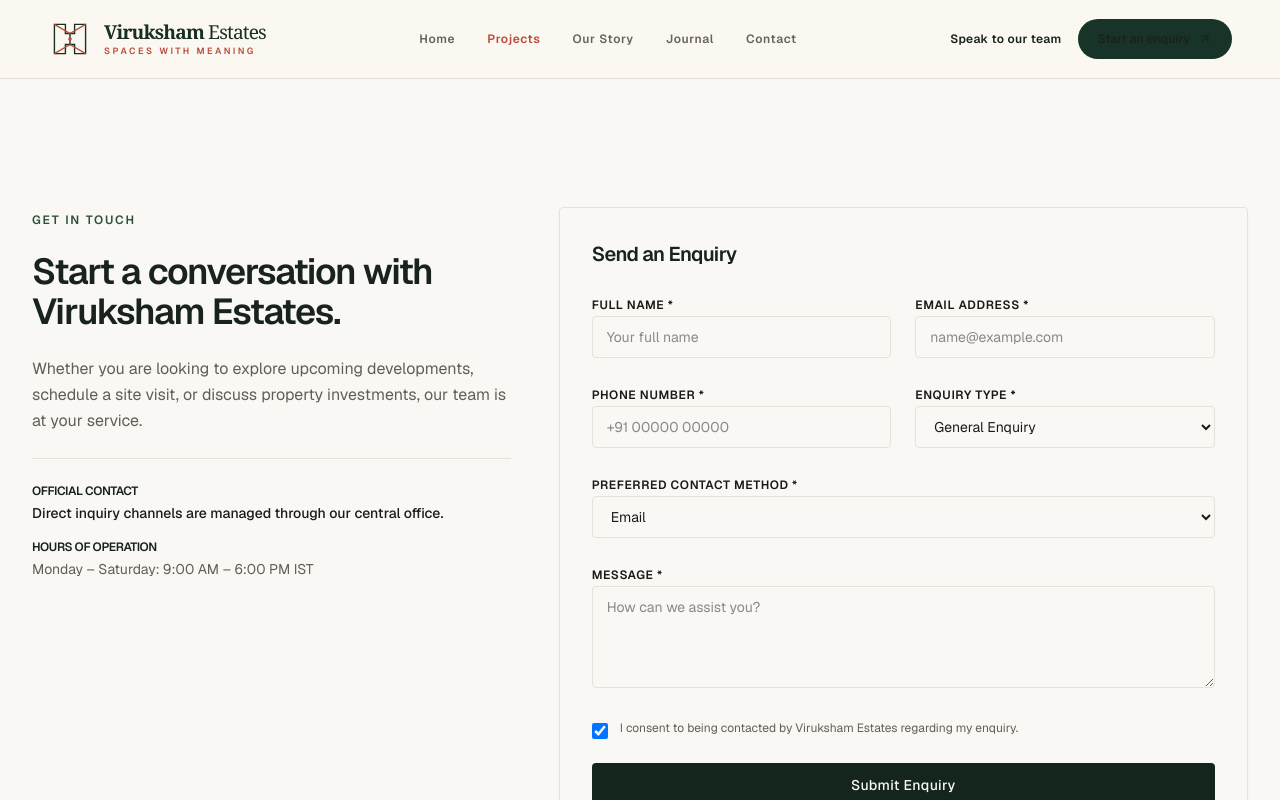
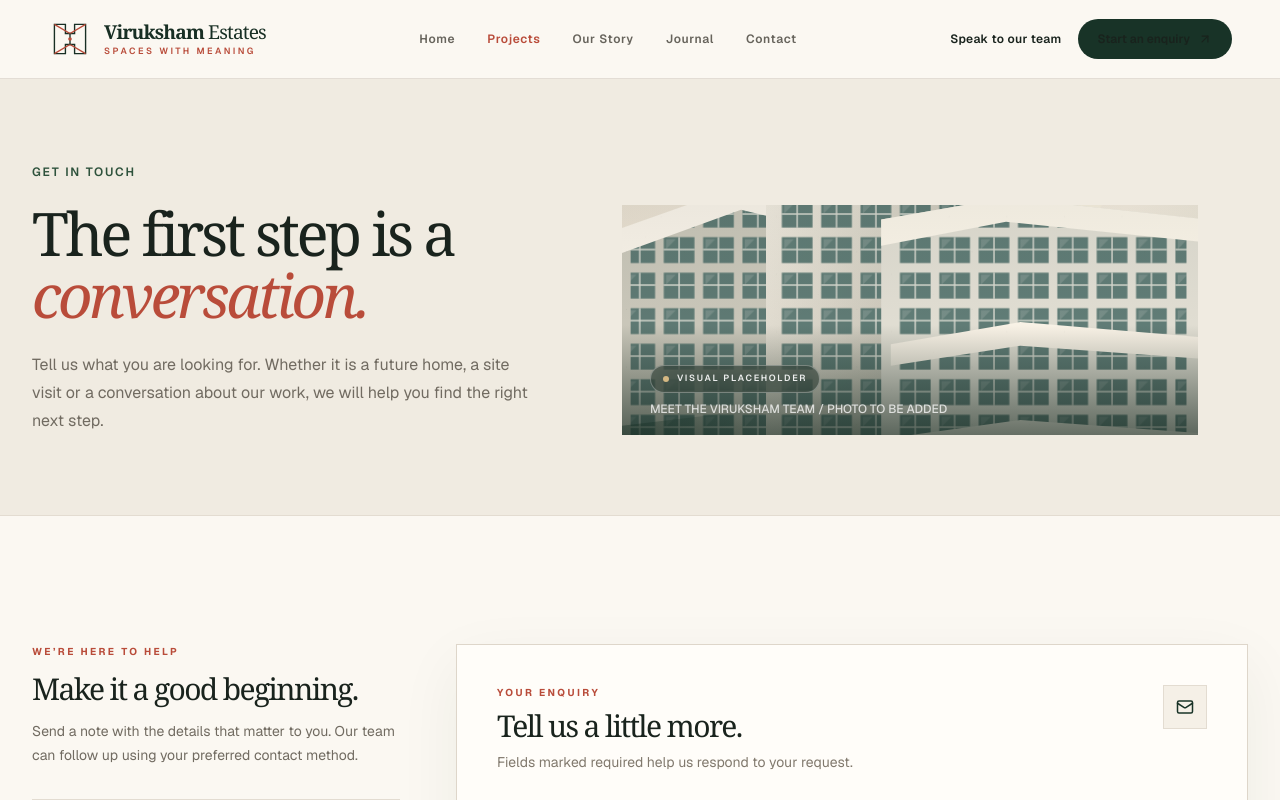
Before and after one commit to Sanjayram3269/viruksham-estates, a Next.js app: page /contact in a window 1280 px wide. Shown: the top 800 px of the page. Built offline with nearby package versions, Linux system fonts and the light colour scheme.

Commit message:
feat: upgrade contact and enquiry experience

```diff
--- a/components/sections/contact-section.tsx
+++ b/components/sections/contact-section.tsx
@@ -1,52 +1,40 @@
 import React from "react";
+import Link from "next/link";
+import { ArrowUpRight, Clock3, Mail, MapPin, MessageCircle } from "lucide-react";
 import { Container } from "@/components/ui/container";
 import { Section } from "@/components/ui/section";
 import { Eyebrow } from "@/components/ui/eyebrow";
 import { EnquiryForm } from "@/components/forms/enquiry-form";
+import { MediaPlaceholder } from "@/components/ui/media-placeholder";
 
 export function ContactSection() {
   return (
-    <Section className="bg-[#faf8f5]">
-      <Container>
-        <div className="grid grid-cols-1 gap-12 lg:grid-cols-12">
-          <div className="space-y-6 lg:col-span-5">
-            <Eyebrow>GET IN TOUCH</Eyebrow>
-            <h1 className="text-3xl font-semibold tracking-tight text-[#1c1917] sm:text-4xl">
-              Start a conversation with Viruksham Estates.
-            </h1>
-            <p className="text-base text-[#645d57] leading-relaxed">
-              Whether you are looking to explore upcoming developments, schedule a site visit, or discuss property investments, our team is at your service.
-            </p>
-
-            <div className="pt-6 space-y-4 border-t border-[#e7e2d9]">
-              <div>
-                <h3 className="text-xs font-semibold uppercase tracking-wider text-[#2e523c]">
-                  Official Contact
-                </h3>
-                <p className="text-sm text-[#1c1917] mt-1 font-medium">
-                  Direct inquiry channels are managed through our central office.
-                </p>
+    <div className="bg-[#fbf8f2]">
+      <section className="relative overflow-hidden border-b border-[#e3dcd1] bg-[#f0ebe1]">
+        <Container className="relative grid gap-10 py-14 sm:py-18 lg:grid-cols-[.85fr_1.15fr] lg:items-end lg:py-20">
+          <div><Eyebrow>Get in touch</Eyebrow><h1 className="display-serif mt-5 max-w-2xl text-4xl leading-[1.03] text-[#183327] sm:text-5xl lg:text-6xl">The first step is a <span className="italic text-[#b94c3a]">conversation.</span></h1><p className="mt-6 max-w-lg text-sm leading-7 text-[#716b61] sm:text-base">Tell us what you are looking for. Whether it is a future home, a site visit or a conversation about our work, we will help you find the right next step.</p></div>
+          <div className="relative mx-auto h-[230px] w-full max-w-xl overflow-hidden lg:ml-auto"><MediaPlaceholder variant="detail" label="MEET THE VIRUKSHAM TEAM / PHOTO TO BE ADDED" className="h-full" /></div>
+        </Container>
+      </section>
+      <Section className="bg-[#fbf8f2]">
+        <Container>
+          <div className="grid grid-cols-1 gap-10 lg:grid-cols-12 lg:gap-14">
+            <div className="space-y-8 lg:col-span-4">
+              <div><p className="editorial-kicker text-[#b94c3a]">We’re here to help</p><h2 className="display-serif mt-3 text-3xl text-[#183327]">Make it a good beginning.</h2><p className="mt-3 text-sm leading-6 text-[#716b61]">Send a note with the details that matter to you. Our team can follow up using your preferred contact method.</p></div>
+              <div className="space-y-0 border-y border-[#e3dcd1]">
+                <div className="flex gap-4 border-b border-[#e3dcd1] py-5"><span className="flex h-10 w-10 shrink-0 items-center justify-center rounded-full bg-[#eee7db] text-[#b94c3a]"><MapPin size={17} /></span><div><h3 className="text-xs font-bold uppercase tracking-[.12em] text-[#183327]">Office</h3><p className="mt-1 text-sm text-[#716b61]">Chennai, Tamil Nadu, India</p><p className="mt-1 text-[10px] text-[#a09789]">Exact office details can be added when confirmed.</p></div></div>
+                <div className="flex gap-4 border-b border-[#e3dcd1] py-5"><span className="flex h-10 w-10 shrink-0 items-center justify-center rounded-full bg-[#eee7db] text-[#b94c3a]"><Clock3 size={17} /></span><div><h3 className="text-xs font-bold uppercase tracking-[.12em] text-[#183327]">Hours</h3><p className="mt-1 text-sm text-[#716b61]">Monday – Saturday</p><p className="mt-1 text-xs text-[#81796d]">9:00 AM – 6:00 PM IST</p></div></div>
+                <div className="flex gap-4 py-5"><span className="flex h-10 w-10 shrink-0 items-center justify-center rounded-full bg-[#eee7db] text-[#b94c3a]"><MessageCircle size={17} /></span><div><h3 className="text-xs font-bold uppercase tracking-[.12em] text-[#183327]">Prefer a message?</h3><p className="mt-1 text-sm leading-5 text-[#716b61]">Select WhatsApp or phone as your preferred contact method in the enquiry form.</p></div></div>
               </div>
-
-              <div>
-                <h3 className="text-xs font-semibold uppercase tracking-wider text-[#2e523c]">
-                  Hours of Operation
-                </h3>
-                <p className="text-sm text-[#645d57] mt-1">
-                  Monday – Saturday: 9:00 AM – 6:00 PM IST
-                </p>
-              </div>
+              <Link href="/projects" className="inline-flex items-center gap-2 text-xs font-bold text-[#183327] transition hover:text-[#b94c3a]">Explore projects first <ArrowUpRight size={14} /></Link>
+            </div>
+            <div className="border border-[#ded6ca] bg-[#fffdf9] p-5 shadow-[0_20px_60px_rgba(24,51,39,.06)] sm:p-8 lg:col-span-8 lg:p-10">
+              <div className="mb-7 flex items-start justify-between gap-4"><div><p className="editorial-kicker text-[#b94c3a]">Your enquiry</p><h2 className="display-serif mt-2 text-3xl text-[#183327]">Tell us a little more.</h2><p className="mt-2 text-sm text-[#81796d]">Fields marked required help us respond to your request.</p></div><span className="hidden h-11 w-11 shrink-0 items-center justify-center border border-[#e3dcd1] bg-[#f5f0e7] text-[#183327] sm:flex"><Mail size={18} /></span></div>
+              <EnquiryForm />
             </div>
           </div>
-
-          <div className="rounded-sm border border-[#e7e2d9] bg-[#faf8f5] p-6 sm:p-8 shadow-xs lg:col-span-7">
-            <h2 className="text-xl font-semibold text-[#1c1917] mb-6">
-              Send an Enquiry
-            </h2>
-            <EnquiryForm />
-          </div>
-        </div>
-      </Container>
-    </Section>
+        </Container>
+      </Section>
+    </div>
   );
 }
```
